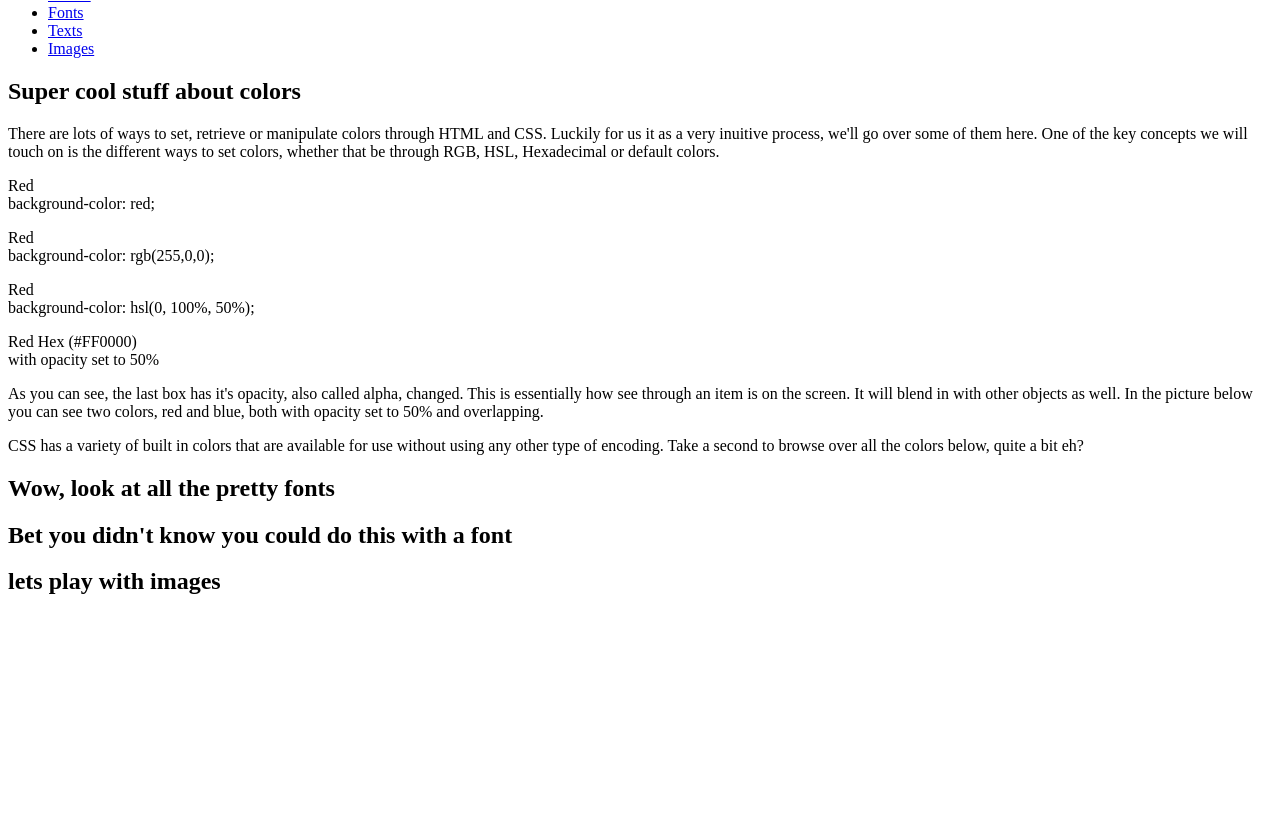
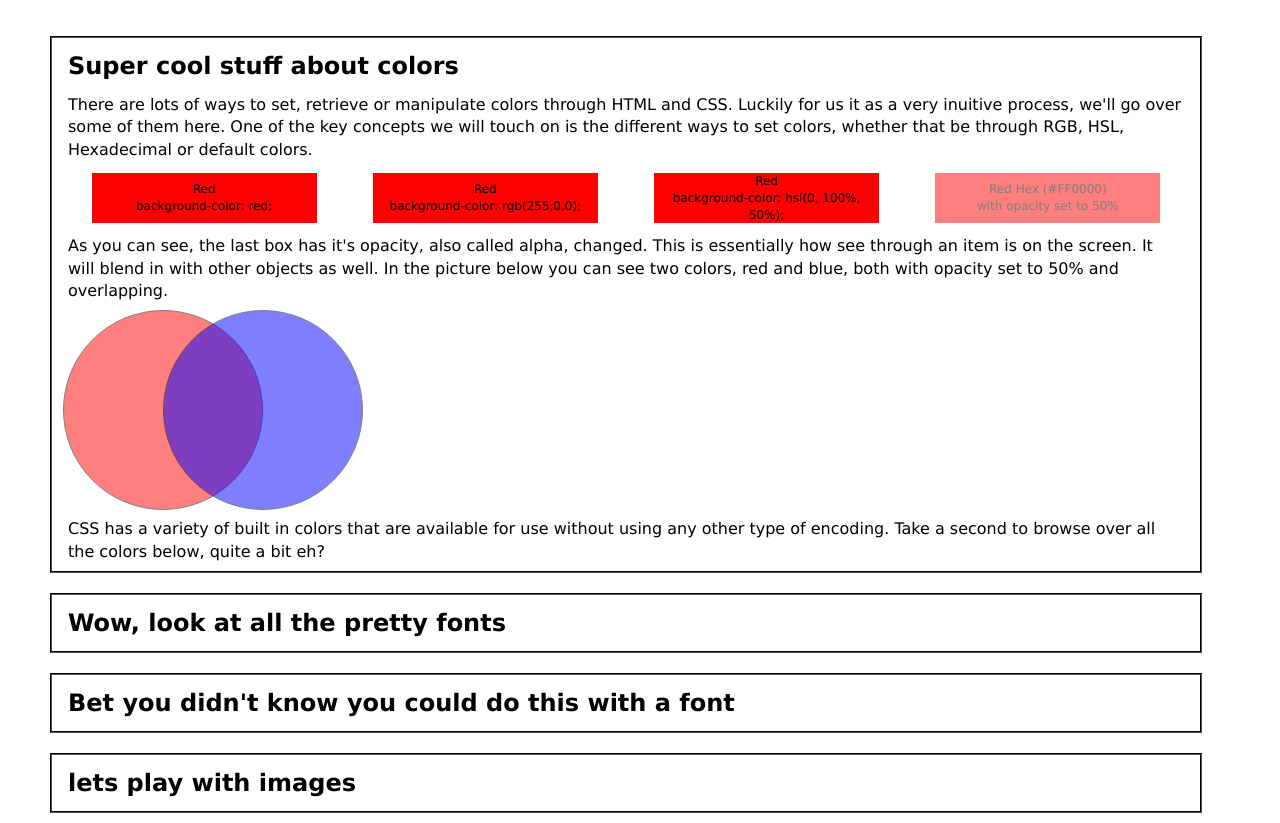
Before and after one commit to leftskidlow/designer, a plain HTML site: page index.html in a window 1280 px wide. Shown: the part 94-917 px from the top of the page. Before the commit the page ends 800 px from the top, so only its background shows below. Drawn offline with Linux system fonts and the light colour scheme; the site is published under a folder, as on GitHub Pages, so addresses that start at the root find nothing.

Commit message:
adding the '.' back in

```diff
--- a/index.html
+++ b/index.html
@@ -10,8 +10,8 @@
         <title>Website Design Cheatsheet</title>
         <meta name="description" content="">
         <meta name="viewport" content="width=device-width, initial-scale=1">
-        <link rel="stylesheet" href="/resources/css/reset.css">
-        <link rel="stylesheet" href="/resources/css/style.css">
+        <link rel="stylesheet" href="./resources/css/reset.css">
+        <link rel="stylesheet" href="./resources/css/style.css">
     </head>
     <body>
         <!--[if lt IE 7]>
```
Also changed, not shown: 1 other file.
